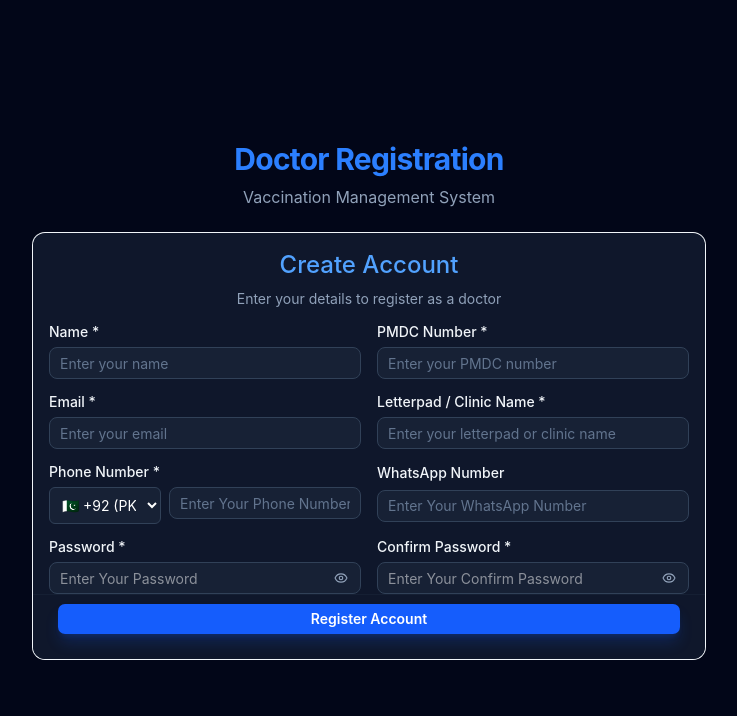
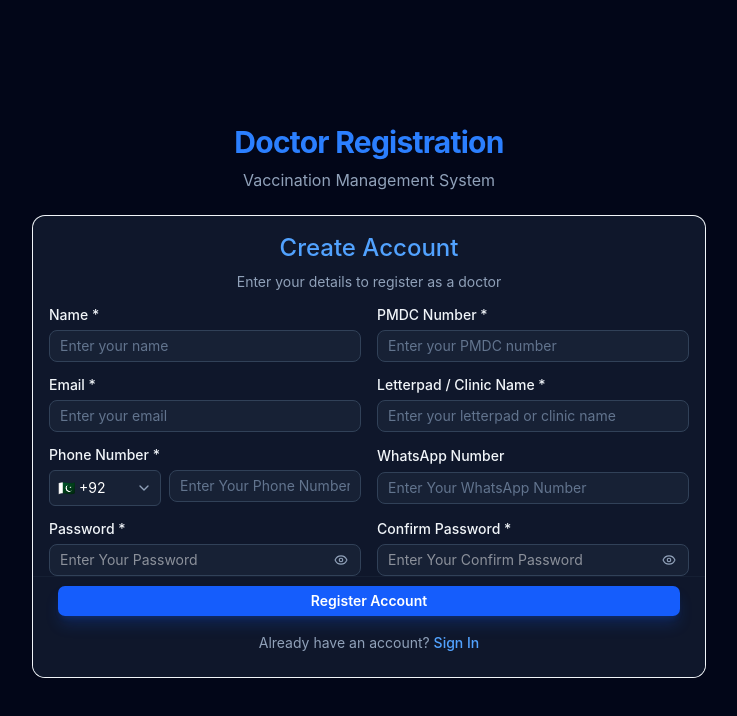
Before and after one commit to umarwaheed495-hub/Vaccination-Management-System, a React (Vite) app in the folder frontend/: page /signup in a window 1280 px wide. Shown: the top 716 px of the page, without its empty margins (271-1008 px from the left). Built offline with nearby package versions, Linux system fonts and the light colour scheme.

Commit message:
update signup page

```diff
--- a/frontend/src/pages/auth/Signup.jsx
+++ b/frontend/src/pages/auth/Signup.jsx
@@ -1,4 +1,4 @@
-import React, { useState } from 'react'
+import React, { useState, useRef, useEffect } from 'react'
 import { Button } from "@/components/ui/button"
 import {
     Card,
@@ -10,16 +10,42 @@ import {
 } from "@/components/ui/card"
 import { Input } from "@/components/ui/input"
 import { Label } from "@/components/ui/label"
-import { Eye, EyeOff, Loader2 } from 'lucide-react'
+import { Eye, EyeOff, Loader2, ChevronDown, Check } from 'lucide-react'
 import { toast } from 'sonner'
-import { useNavigate } from 'react-router-dom'
+import { useNavigate, Link } from 'react-router-dom'
 import axios from 'axios'
+
+const COUNTRIES = [
+    { iso: "PK", flag: "🇵🇰", code: "+92", label: "PK" },
+    { iso: "US", flag: "🇺🇸", code: "+1", label: "US" },
+    { iso: "GB", flag: "🇬🇧", code: "+44", label: "UK" },
+    { iso: "AE", flag: "🇦🇪", code: "+971", label: "UAE" },
+    { iso: "SA", flag: "🇸🇦", code: "+966", label: "KSA" },
+    { iso: "IN", flag: "🇮🇳", code: "+91", label: "IN" },
+    { iso: "AU", flag: "🇦🇺", code: "+61", label: "AU" },
+    { iso: "CA", flag: "🇨🇦", code: "+1", label: "CA" },
+    { iso: "DE", flag: "🇩🇪", code: "+49", label: "DE" },
+    { iso: "FR", flag: "🇫🇷", code: "+33", label: "FR" },
+    { iso: "CN", flag: "🇨🇳", code: "+86", label: "CN" },
+    { iso: "JP", flag: "🇯🇵", code: "+81", label: "JP" },
+    { iso: "TR", flag: "🇹🇷", code: "+90", label: "TR" },
+    { iso: "MY", flag: "🇲🇾", code: "+60", label: "MY" },
+    { iso: "ID", flag: "🇮🇩", code: "+62", label: "ID" },
+    { iso: "EG", flag: "🇪🇬", code: "+20", label: "EG" },
+    { iso: "ZA", flag: "🇿🇦", code: "+27", label: "ZA" },
+]
 
 const Signup = () => {
     const navigate = useNavigate()
     const [showPassword, setShowPassword] = useState(false)
     const [showConfirmPassword, setShowConfirmPassword] = useState(false)
     const [isLoading, setIsLoading] = useState(false)
+
+    const [isCountryOpen, setIsCountryOpen] = useState(false)
+    const [selectedIso, setSelectedIso] = useState("PK")
+    const countryRef = useRef(null)
+
+    const selectedCountry = COUNTRIES.find((c) => c.iso === selectedIso) || COUNTRIES[0]
 
     const [formData, setFormData] = useState({
         name: "",
@@ -33,12 +59,36 @@ const Signup = () => {
         pmdcNumber: ""
     })
 
+    // Close the dropdown on outside click or Escape
+    useEffect(() => {
+        const handleClickOutside = (e) => {
+            if (countryRef.current && !countryRef.current.contains(e.target)) {
+                setIsCountryOpen(false)
+            }
+        }
+        const handleEscape = (e) => {
+            if (e.key === "Escape") setIsCountryOpen(false)
+        }
+        document.addEventListener("mousedown", handleClickOutside)
+        document.addEventListener("keydown", handleEscape)
+        return () => {
+            document.removeEventListener("mousedown", handleClickOutside)
+            document.removeEventListener("keydown", handleEscape)
+        }
+    }, [])
+
     const handleChange = (e) => {
         const { name, value } = e.target;
         setFormData((prev) => ({
             ...prev,
             [name]: value
         }))
+    }
+
+    const handleCountrySelect = (country) => {
+        setSelectedIso(country.iso)
+        setFormData((prev) => ({ ...prev, countryCode: country.code }))
+        setIsCountryOpen(false)
     }
 
     const handleSubmit = async (e) => {
@@ -77,7 +127,8 @@ const Signup = () => {
                     <p className='text-slate-400'>Vaccination Management System</p>
                 </div>
 
-                <Card className="w-full bg-slate-900 border-slate-800 text-slate-100 overflow-hidden">
+                {/* overflow-hidden removed so the dropdown list isn't clipped by the card */}
+                <Card className="w-full bg-slate-900 border-slate-800 text-slate-100">
                     <CardHeader className='space-y-1 text-center'>
                         <CardTitle className='text-2xl text-blue-400'>Create Account</CardTitle>
                         <CardDescription className='text-slate-400'>
@@ -149,33 +200,55 @@ const Signup = () => {
                                 <div className="grid gap-2">
                                     <Label htmlFor="phoneNumber">Phone Number *</Label>
                                     <div className="flex gap-2">
-                                        {/* Country Code Dropdown */}
-                                        <select
-                                            id="countryCode"
-                                            name="countryCode"
-                                            value={formData.countryCode}
-                                            onChange={handleChange}
-                                            required
-                                            className="w-28 bg-slate-800/60 border border-slate-700 text-white rounded-md px-2 py-2 text-sm focus:outline-none focus:ring-2 focus:ring-blue-500 cursor-pointer"
-                                        >
-                                            <option value="+92" className="bg-slate-900 text-white">🇵🇰 +92 (PK)</option>
-                                            <option value="+1" className="bg-slate-900 text-white">🇺🇸 +1 (US)</option>
-                                            <option value="+44" className="bg-slate-900 text-white">🇬🇧 +44 (UK)</option>
-                                            <option value="+971" className="bg-slate-900 text-white">🇦🇪 +971 (UAE)</option>
-                                            <option value="+966" className="bg-slate-900 text-white">🇸🇦 +966 (KSA)</option>
-                                            <option value="+91" className="bg-slate-900 text-white">🇮🇳 +91 (IN)</option>
-                                            <option value="+61" className="bg-slate-900 text-white">🇦🇺 +61 (AU)</option>
-                                            <option value="+1" className="bg-slate-900 text-white">🇨🇦 +1 (CA)</option>
-                                            <option value="+49" className="bg-slate-900 text-white">🇩🇪 +49 (DE)</option>
-                                            <option value="+33" className="bg-slate-900 text-white">🇫🇷 +33 (FR)</option>
-                                            <option value="+86" className="bg-slate-900 text-white">🇨🇳 +86 (CN)</option>
-                                            <option value="+81" className="bg-slate-900 text-white">🇯🇵 +81 (JP)</option>
-                                            <option value="+90" className="bg-slate-900 text-white">🇹🇷 +90 (TR)</option>
-                                            <option value="+60" className="bg-slate-900 text-white">🇲🇾 +60 (MY)</option>
-                                            <option value="+62" className="bg-slate-900 text-white">🇮🇩 +62 (ID)</option>
-                                            <option value="+20" className="bg-slate-900 text-white">🇪🇬 +20 (EG)</option>
-                                            <option value="+27" className="bg-slate-900 text-white">🇿🇦 +27 (ZA)</option>
-                                        </select>
+                                        {/* Custom scrollable country code dropdown */}
+                                        <div className="relative shrink-0" ref={countryRef}>
+                                            <button
+                                                type="button"
+                                                id="countryCode"
+                                                aria-haspopup="listbox"
+                                                aria-expanded={isCountryOpen}
+                                                onClick={() => setIsCountryOpen((open) => !open)}
+                                                className="flex h-9 w-28 items-center justify-between gap-1 rounded-md border border-slate-700 bg-slate-800/60 px-2 text-sm text-white focus:outline-none focus:ring-2 focus:ring-blue-500 cursor-pointer"
+                                            >
+                                                <span className="truncate">
+                                                    {selectedCountry.flag} {selectedCountry.code}
+                                                </span>
+                                                <ChevronDown
+                                                    className={`h-4 w-4 shrink-0 text-slate-400 transition-transform ${isCountryOpen ? "rotate-180" : ""}`}
+                                                />
+                                            </button>
+
+                                            {isCountryOpen && (
+                                                <ul
+                                                    role="listbox"
+                                                    className="absolute left-0 top-full z-50 mt-1 max-h-60 w-56 overflow-y-auto overscroll-contain rounded-md border border-slate-700 bg-slate-900 py-1 shadow-xl shadow-black/40
+                                                        [&::-webkit-scrollbar]:w-2
+                                                        [&::-webkit-scrollbar-track]:bg-slate-900
+                                                        [&::-webkit-scrollbar-thumb]:rounded-full
+                                                        [&::-webkit-scrollbar-thumb]:bg-slate-600
+                                                        hover:[&::-webkit-scrollbar-thumb]:bg-slate-500"
+                                                    style={{ scrollbarWidth: "thin", scrollbarColor: "#475569 #0f172a" }}
+                                                >
+                                                    {COUNTRIES.map((country) => {
+                                                        const isSelected = country.iso === selectedIso
+                                                        return (
+                                                            <li
+                                                                key={country.iso}
+                                                                role="option"
+                                                                aria-selected={isSelected}
+                                                                onClick={() => handleCountrySelect(country)}
+                                                                className={`flex cursor-pointer items-center justify-between px-3 py-2 text-sm transition-colors hover:bg-slate-800 ${isSelected ? "bg-slate-800/70 text-blue-400" : "text-slate-100"}`}
+                                                            >
+                                                                <span>
+                                                                    {country.flag} {country.code} ({country.label})
+                                                                </span>
+                                                                {isSelected && <Check className="h-4 w-4 text-blue-400" />}
+                                                            </li>
+                                                        )
+                                                    })}
+                                                </ul>
+                                            )}
+                                        </div>
 
                                         {/* Phone Input */}
                                         <Input
@@ -185,7 +258,7 @@ const Signup = () => {
                                             onChange={handleChange}
                                             placeholder="Enter Your Phone Number"
                                             required
-                                            className="bg-slate-800/60 border-slate-700 text-white placeholder:text-slate-500"
+                                            className="min-w-0 flex-1 bg-slate-800/60 border-slate-700 text-white placeholder:text-slate-500"
                                         />
                                     </div>
                                 </div>
@@ -257,8 +330,7 @@ const Signup = () => {
                             </div>
                         </CardContent>
 
-                        {/* Updated CardFooter styling to match dark theme seamlessly */}
-                        <CardFooter className="bg-slate-900 pt-2 pb-6 px-6 border-t border-slate-800/50">
+                        <CardFooter className="bg-slate-900 pt-2 pb-6 px-6 border-t border-slate-800/50 flex flex-col gap-4 rounded-b-xl">
                             <Button
                                 type="submit"
                                 disabled={isLoading}
@@ -271,6 +343,16 @@ const Signup = () => {
                                     </>
                                 ) : "Register Account"}
                             </Button>
+
+                            <p className="text-center text-sm text-slate-400">
+                                Already have an account?{" "}
+                                <Link
+                                    to="/login"
+                                    className="font-medium text-blue-400 hover:text-blue-300 hover:underline underline-offset-4 transition-colors"
+                                >
+                                    Sign In
+                                </Link>
+                            </p>
                         </CardFooter>
                     </form>
                 </Card>
```
